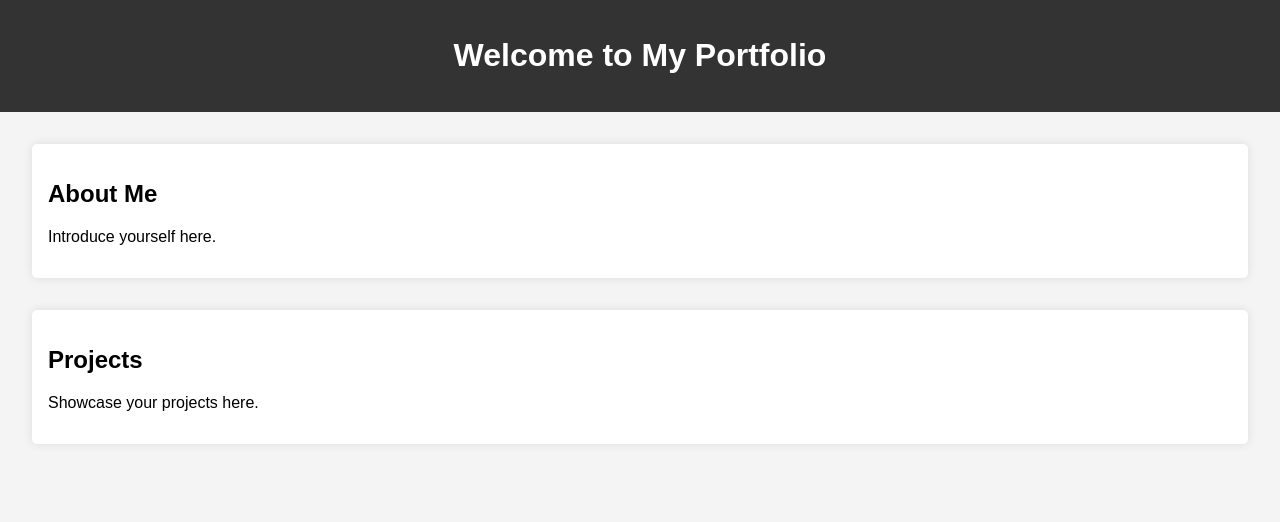
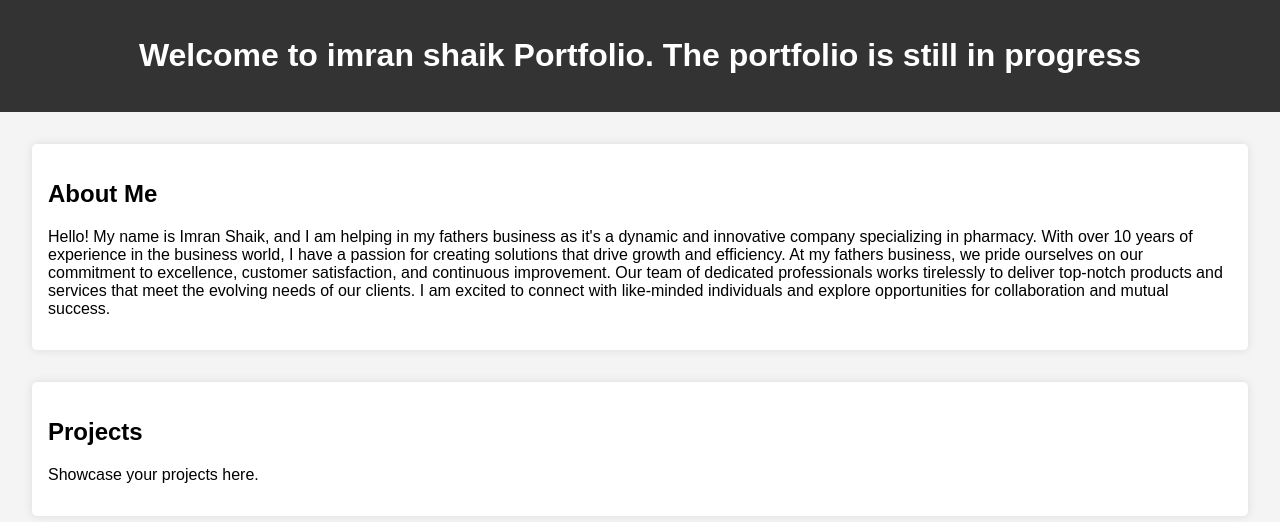
Before and after one commit to imransk2412/portfolio, a plain HTML site: page index.html in a window 1280 px wide. Drawn offline with Linux system fonts and the light colour scheme.

Commit message:
Update index.html

```diff
--- a/index.html
+++ b/index.html
@@ -8,11 +8,11 @@
 </head>
 <body>
     <header>
-        <h1>Welcome to My Portfolio</h1>
+        <h1>Welcome to imran shaik Portfolio. The portfolio is still in progress</h1>
     </header>
     <section>
         <h2>About Me</h2>
-        <p>Introduce yourself here.</p>
+        <p>Hello! My name is Imran Shaik, and I am helping in my fathers business as it's a dynamic and innovative company specializing in pharmacy. With over 10 years of experience in the business world, I have a passion for creating solutions that drive growth and efficiency. At my fathers business, we pride ourselves on our commitment to excellence, customer satisfaction, and continuous improvement. Our team of dedicated professionals works tirelessly to deliver top-notch products and services that meet the evolving needs of our clients. I am excited to connect with like-minded individuals and explore opportunities for collaboration and mutual success.</p>
     </section>
     <section>
         <h2>Projects</h2>
```
